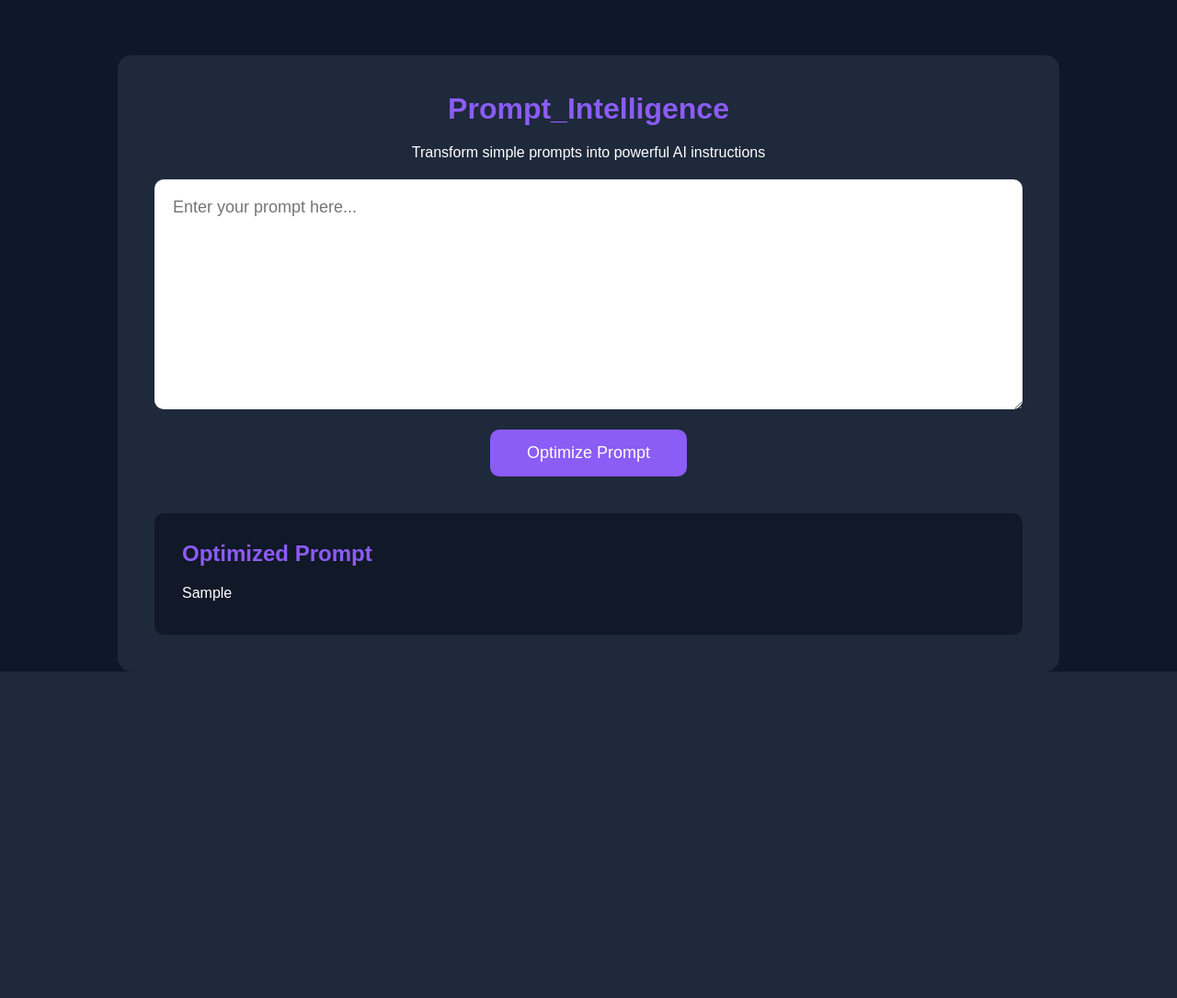
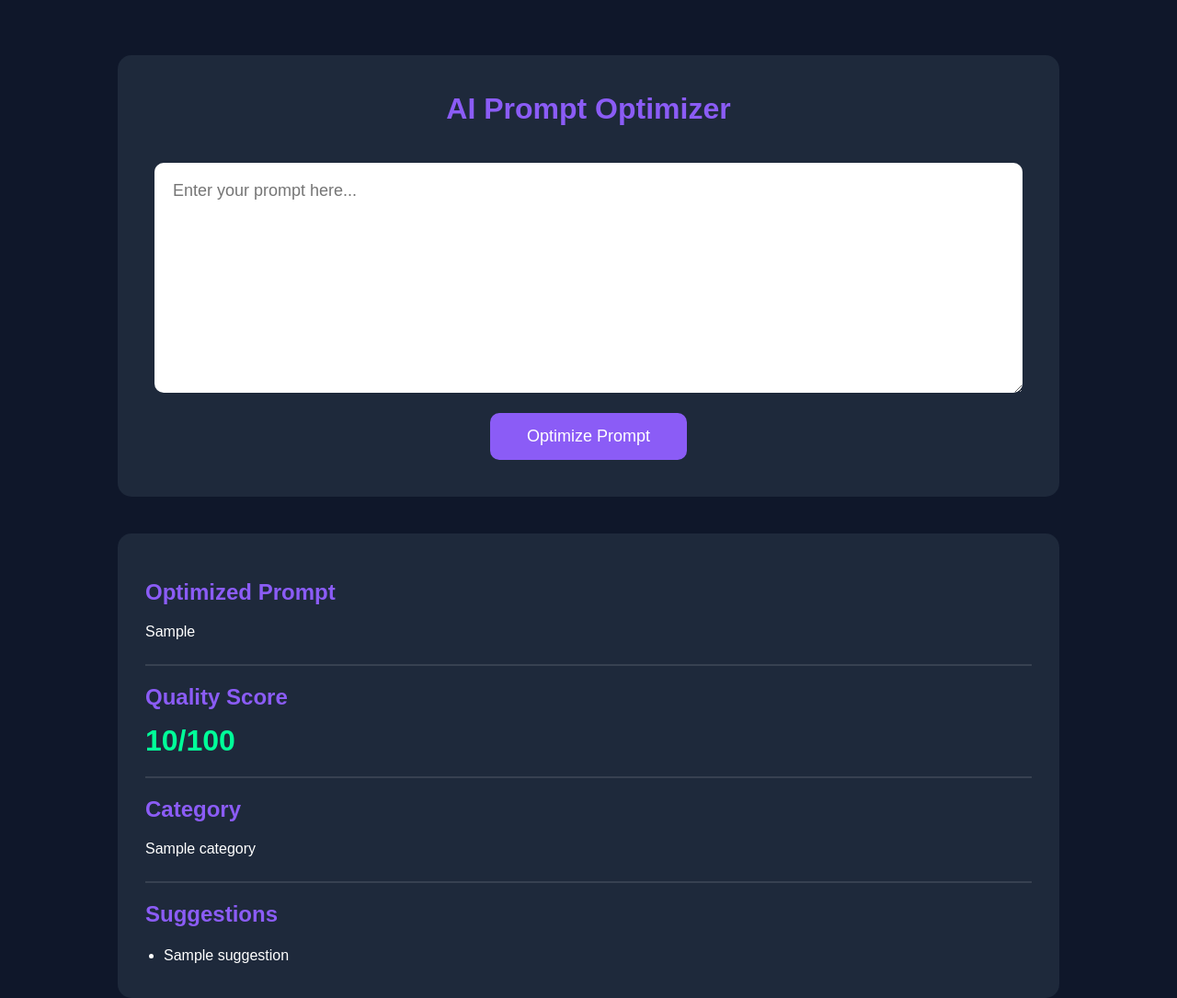
Before and after one commit to Gouthami-02/Prompt_Intelligence, a Django app: template templates/home.html in a window 1280 px wide. Shown: the part 72-1157 px from the top of the page at 92% size. Before the commit the page ends 802 px from the top, so only its background shows below. Run offline with Django 5.2, Linux system fonts and the light colour scheme; the template is opened without the code that fills it: most values are stand-ins (such as "Sample title", 1, 10 or a date in 2020).

Commit message:
secondcommit

```diff
--- a/static/css/style.css
+++ b/static/css/style.css
@@ -138,3 +138,34 @@ pre{
     line-height:1.8;
     color:white;
 }
+pre{
+    white-space:pre-wrap;
+    font-size:18px;
+    line-height:1.8;
+    color:white;
+}
+.result{
+    margin-top:40px;
+    background:#1e293b;
+    padding:30px;
+    border-radius:15px;
+}
+
+.result h2{
+    color:#8b5cf6;
+    margin-top:20px;
+}
+
+.result h1{
+    color:#00ff99;
+}
+
+.result ul{
+    margin-left:20px;
+    line-height:2;
+}
+
+hr{
+    margin:20px 0;
+    border:1px solid #374151;
+}
--- a/templates/home.html
+++ b/templates/home.html
@@ -8,18 +8,16 @@ Home
 
 <div class="card">
 
-<h1>Prompt_Intelligence</h1>
+    <h1>AI Prompt Optimizer</h1>
 
-<p>
-Transform simple prompts into powerful AI instructions
-</p>
     <form method="POST">
+
         {% csrf_token %}
 
         <textarea
             name="prompt"
-        placeholder="Enter your prompt here..."
-        rows="10"></textarea>
+            rows="10"
+            placeholder="Enter your prompt here..."></textarea>
 
         <br><br>
 
@@ -28,18 +26,45 @@ Transform simple prompts into powerful AI instructions
         </button>
 
     </form>
-{% if optimized_prompt %}
+
+</div>
+
+{% if result %}
 
 <div class="result">
 
 <h2>Optimized Prompt</h2>
 
-    <p>{{ optimized_prompt }}</p>
+<p>{{ result.optimized_prompt }}</p>
+
+<hr>
+
+<h2>Quality Score</h2>
+
+<h1>{{ result.quality_score }}/100</h1>
+
+<hr>
+
+<h2>Category</h2>
+
+<p>{{ result.category }}</p>
+
+<hr>
+
+<h2>Suggestions</h2>
+
+<ul>
+
+{% for suggestion in result.suggestions %}
+
+<li>{{ suggestion }}</li>
+
+{% endfor %}
+
+</ul>
 
 </div>
 
 {% endif %}
 
-</div>
-
 {% endblock %}
```
Also changed, not shown: optimizer/views.py (+31 -33 lines). Lines whose indentation alone changed are shown as unchanged.
